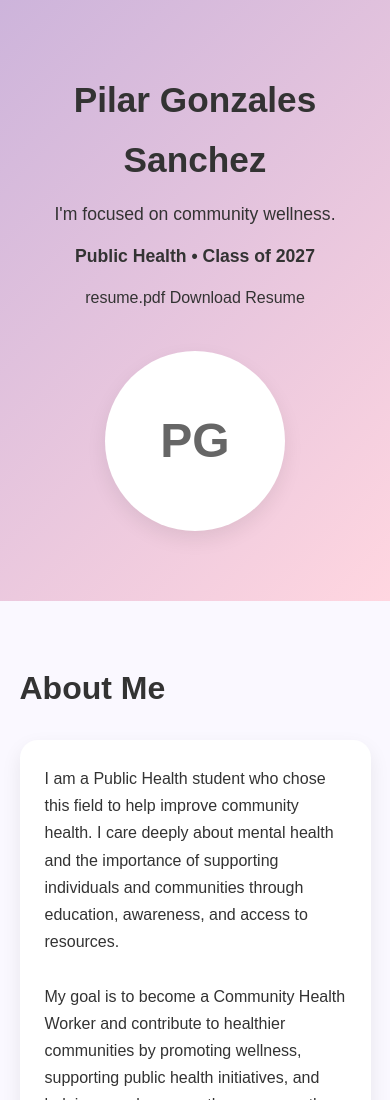
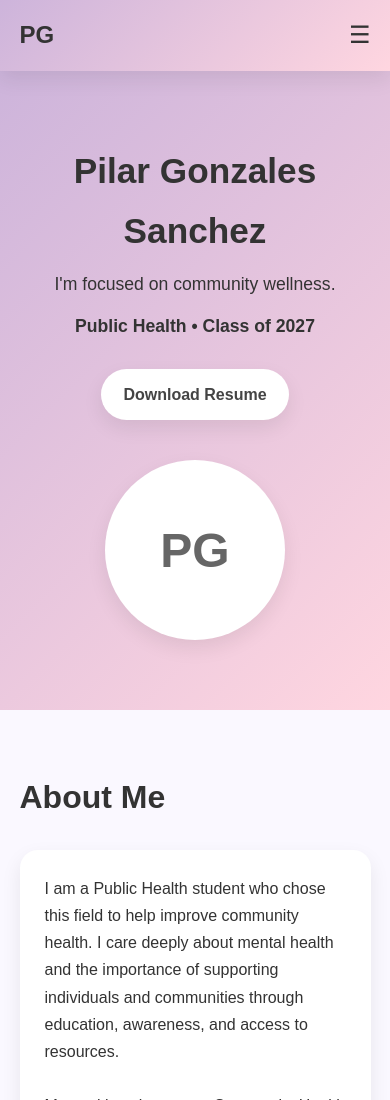
Before and after one commit to pilargonzaless1012-hue/PH320, a plain HTML site: page index.html in a window 390 px wide. Shown: the top 1100 px of the page. Drawn offline with Linux system fonts and the light colour scheme.

Commit message:
Add sticky navigation bar to homepage

```diff
--- a/index.html
+++ b/index.html
@@ -33,6 +33,86 @@ body{
     width:90%;
     max-width:1100px;
     margin:auto;
+}
+
+/* Navigation Bar Styles */
+nav{
+    position:sticky;
+    top:0;
+    background:linear-gradient(135deg,var(--primary),var(--accent));
+    box-shadow:var(--shadow);
+    z-index:100;
+}
+
+.nav-container{
+    width:90%;
+    max-width:1100px;
+    margin:auto;
+    display:flex;
+    justify-content:space-between;
+    align-items:center;
+    padding:15px 0;
+}
+
+.logo{
+    font-size:1.5rem;
+    font-weight:bold;
+    color:#333;
+    text-decoration:none;
+}
+
+.nav-links{
+    display:flex;
+    list-style:none;
+    gap:30px;
+}
+
+.nav-links a{
+    text-decoration:none;
+    color:#333;
+    font-weight:500;
+    transition:opacity 0.3s ease;
+}
+
+.nav-links a:hover{
+    opacity:0.7;
+}
+
+.menu-toggle{
+    display:none;
+    background:none;
+    border:none;
+    font-size:1.5rem;
+    cursor:pointer;
+    color:#333;
+}
+
+@media (max-width:768px){
+    .nav-links{
+        position:absolute;
+        top:60px;
+        left:0;
+        right:0;
+        background:linear-gradient(135deg,var(--primary),var(--accent));
+        flex-direction:column;
+        gap:0;
+        max-height:0;
+        overflow:hidden;
+        transition:max-height 0.3s ease;
+    }
+
+    .nav-links.active{
+        max-height:300px;
+    }
+
+    .nav-links li{
+        padding:15px 20px;
+        border-bottom:1px solid rgba(255,255,255,0.2);
+    }
+
+    .menu-toggle{
+        display:block;
+    }
 }
 
 header{
@@ -173,6 +253,21 @@ footer{
 
 <body>
 
+<!-- Navigation Bar -->
+<nav>
+    <div class="nav-container">
+        <a href="#" class="logo">PG</a>
+        <ul class="nav-links">
+            <li><a href="#about">About</a></li>
+            <li><a href="#skills">Skills</a></li>
+            <li><a href="#projects">Projects</a></li>
+            <li><a href="#portfolio">Portfolio</a></li>
+            <li><a href="#contact">Contact</a></li>
+        </ul>
+        <button class="menu-toggle" onclick="toggleMenu()">☰</button>
+    </div>
+</nav>
+
 <header>
     <div class="container hero">
 
@@ -181,7 +276,7 @@ footer{
             <p>I'm focused on community wellness.</p>
             <p><strong>Public Health • Class of 2027</strong></p>
 
-            resume.pdf
+            <a href="resume.pdf" class="resume-btn">
                 Download Resume
             </a>
         </div>
@@ -194,7 +289,7 @@ footer{
     </div>
 </header>
 
-<section>
+<section id="about">
     <div class="container">
         <h2>About Me</h2>
 
@@ -216,7 +311,7 @@ footer{
     </div>
 </section>
 
-<section>
+<section id="skills">
     <div class="container">
         <h2>Skills</h2>
 
@@ -228,7 +323,7 @@ footer{
     </div>
 </section>
 
-<section>
+<section id="projects">
     <div class="container">
         <h2>Projects</h2>
 
@@ -255,7 +350,7 @@ footer{
     </div>
 </section>
 
-<section>
+<section id="portfolio">
     <div class="container">
         <h2>PH 320 Portfolio — Applied Biostatistics in Public Health, York College CUNY</h2>
 
@@ -283,7 +378,7 @@ footer{
     </div>
 </section>
 
-<section>
+<section id="contact">
     <div class="container">
         <h2>Contact</h2>
 
@@ -302,5 +397,19 @@ footer{
     <p>&copy; 2026 Pilar Gonzales Sanchez</p>
 </footer>
 
+<script>
+function toggleMenu(){
+    const navLinks = document.querySelector('.nav-links');
+    navLinks.classList.toggle('active');
+}
+
+// Close menu when clicking on a link
+document.querySelectorAll('.nav-links a').forEach(link => {
+    link.addEventListener('click', () => {
+        document.querySelector('.nav-links').classList.remove('active');
+    });
+});
+</script>
+
 </body>
 </html>
```
